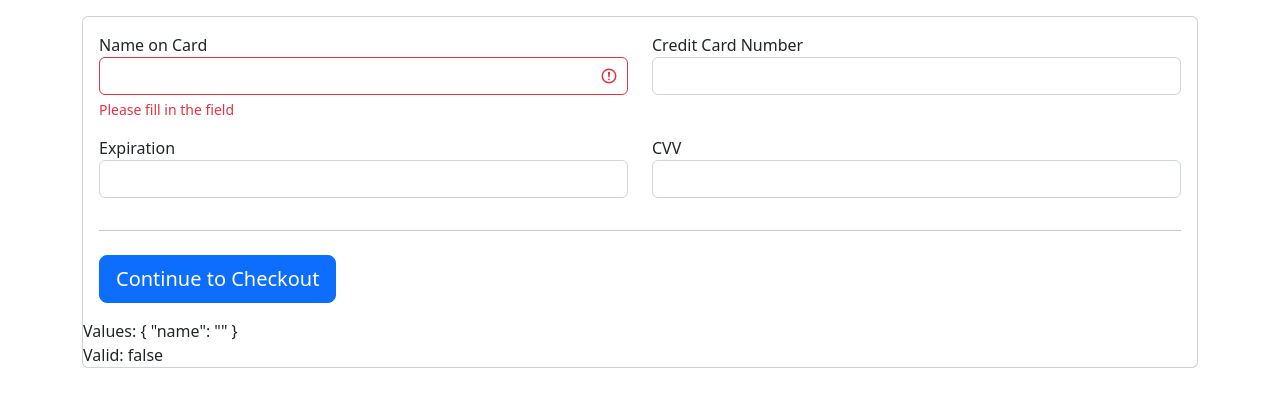
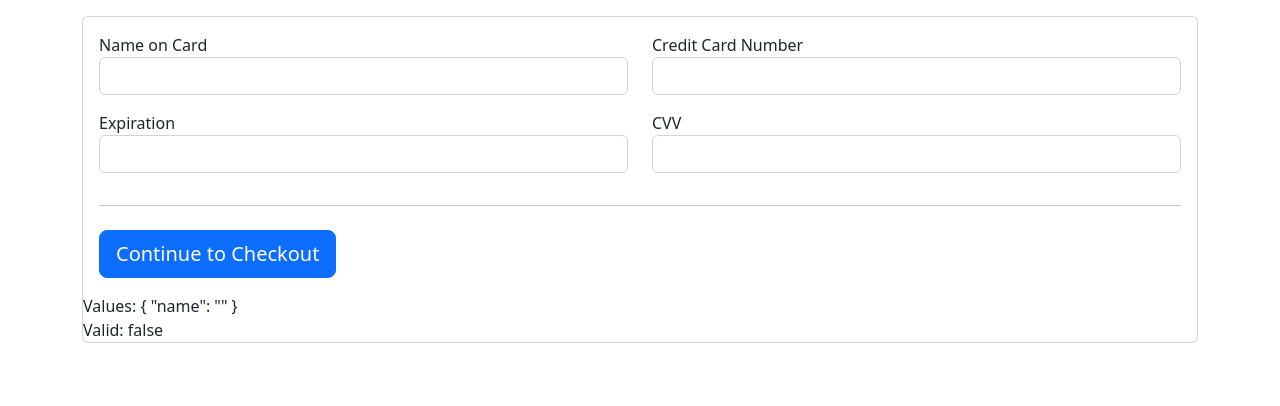
Before and after one commit to Umme-hanii/credit-card, an Angular app: page / in a window 1280 px wide. Shown: the top 406 px of the page. Built offline with nearby package versions, Linux system fonts and the light colour scheme.

Commit message:
Form Controllet Status

```diff
--- a/src/app/app.component.html
+++ b/src/app/app.component.html
@@ -4,8 +4,9 @@
       <div class="row">
         <div class="col-md-6 mb-3">
           <label>Name on Card</label>
-          <input type="text" class="form-control" formControlName="name" [ngClass]="{ 'is-invalid': ccForm.get('name')?.errors }">
-          <ng-container *ngIf="ccForm.get('name')?.errors">
+          <input type="text" class="form-control" formControlName="name"
+           [ngClass]="{ 'is-invalid': ccForm.get('name')?.dirty && ccForm.get('name')?.touched && ccForm.get('name')?.errors}">
+          <ng-container *ngIf="ccForm.get('name')?.dirty && ccForm.get('name')?.touched && ccForm.get('name')?.errors">
             <div *ngIf="ccForm.get('name')?.errors?.['required']" class="invalid-feedback">
               Please fill in the field
             </div>
```
